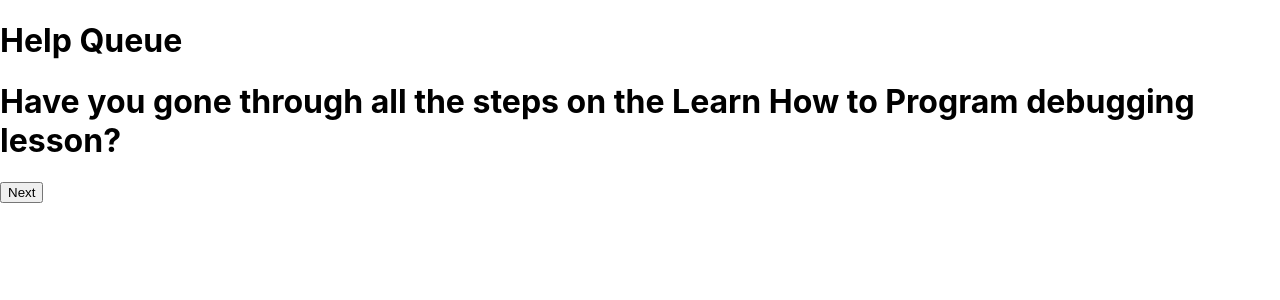
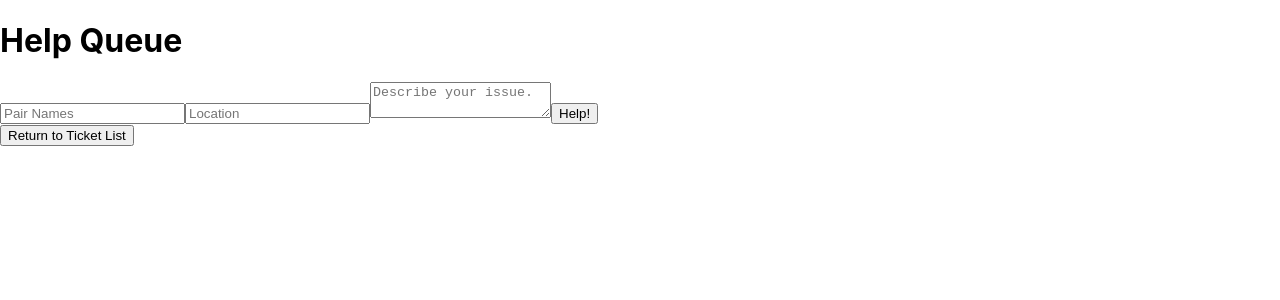
Before and after one commit to bowty14/help-queue-2, a React (Create React App) app: page / in a window 1280 px wide. Both pictures are taken after a click on the button "Add Ticket". Shown: the top 300 px of the page. Built offline with nearby package versions, Linux system fonts and the light colour scheme.

Commit message:
add ticket detail component

```diff
--- a/src/components/NewTicketForm.js
+++ b/src/components/NewTicketForm.js
@@ -1,11 +1,36 @@
 import React from "react";
+import { v4 } from 'uuid';
+import PropTypes from "prop-types";
 
 function NewTicketForm(props){
+
+  function handleNewTicketFormSubmission(event) {
+    event.preventDefault();
+    props.onNewTicketCreation({names: event.target.names.value, location: event.target.location.value, issue: event.target.issue.value, id: v4()});
+  }
+
   return (
     <React.Fragment>
-      <h3>This is a form.</h3>
+     <form onSubmit={handleNewTicketFormSubmission}>
+        <input
+          type='text'
+          name='names'
+          placeholder='Pair Names' />
+        <input
+          type='text'
+          name='location'
+          placeholder='Location' />
+        <textarea
+          name='issue'
+          placeholder='Describe your issue.' />
+        <button type='submit'>Help!</button>
+      </form>
     </React.Fragment>
   );
 }
 
+NewTicketForm.propTypes = {
+  onNewTicketCreation: PropTypes.func
+};
+
 export default NewTicketForm;
--- a/src/components/Ticket.js
+++ b/src/components/Ticket.js
@@ -4,9 +4,11 @@
 function Ticket(props){
   return (
     <React.Fragment>
-      <h3>{props.location} - {props.names}</h3>
-      <p><em>{props.issue}</em></p>
-      <hr/>
+      <div onClick = {() => props.whenTicketClicked(props.id)}>
+        <h3>{props.location} - {props.names}</h3>
+        <p><em>{props.issue}</em></p>
+        <hr/>
+      </div>
     </React.Fragment>
   );
 }
@@ -14,7 +16,9 @@
 Ticket.propTypes = {
   names: PropTypes.string.isRequired,
   location: PropTypes.string.isRequired,
-  issue: PropTypes.string.isRequired
+  issue: PropTypes.string.isRequired,
+  id: PropTypes.string,
+  whenTicketClicked: PropTypes.func
 };
 
 export default Ticket;
--- a/src/components/TicketControl.js
+++ b/src/components/TicketControl.js
@@ -1,9 +1,10 @@
 import React from 'react';
 import NewTicketForm from './NewTicketForm';
 import TicketList from './TicketList';
-import MessageOne from './MessageOne';
-import MessageTwo from './MessageTwo';
-import MessageThree from './MessageThree';
+import TicketDetail from './TicketDetail';
+// import MessageOne from './MessageOne';
+// import MessageTwo from './MessageTwo';
+// import MessageThree from './MessageThree';
 
 class TicketControl extends React.Component {
 
@@ -11,62 +12,61 @@
     super(props);
     this.state = {
       formVisibleOnPage: false,
-      counter: 0
+      //counter: 0,
+      masterTicketList: [],
+      selectedTicket: null
     };
   }
   handleClick = () => {
-    this.setState(prevState => ({
-      formVisibleOnPage: !prevState.formVisibleOnPage,
-    }));
+    if (this.state.selectedTicket != null) {
+      this.setState({
+        formVisibleOnPage: false,
+        selectedTicket: null
+      });
+    } else {
+      this.setState(prevState => ({
+        formVisibleOnPage: !prevState.formVisibleOnPage,
+      }));
+    }
   }
 
-  returnToList = () => {
-    this.setState({formVisibleOnPage: true});
+  handleAddingNewTicketToList = (newTicket) => {
+    const newMasterTicketList = this.state.masterTicketList.concat(newTicket);
+    this.setState({masterTicketList: newMasterTicketList,
+                  formVisibleOnPage: false });
   }
 
-  countClick = () => {
-    this.setState(prevState => ({
-      counter: prevState.counter + 1
-    }));
+  handleChangingSelectedTicket = (id) => {
+    const selectedTicket = this.state.masterTicketList.filter(ticket => ticket.id === id)[0];
+    this.setState({selectedTicket: selectedTicket});
   }
+
+
+  // countClick = () => {
+  //   this.setState(prevState => ({
+  //     counter: prevState.counter + 1
+  //   }));
+  // }
 
   render(){
     let currentlyVisibleState = null;
     let buttonText = null;
-    let addTicketButton = null;
-
-    if(this.state.formVisibleOnPage) {
-      currentlyVisibleState = <NewTicketForm />
+    if (this.state.selectedTicket != null) {
+      currentlyVisibleState = <TicketDetail ticket={this.state.selectedTicket} />
       buttonText = "Return to Ticket List";
-      addTicketButton = <button onClick={this.returnToList}>{buttonText}</button>
-
+        }
+    else if (this.state.formVisibleOnPage) {
+      currentlyVisibleState = <NewTicketForm onNewTicketCreation={this.handleAddingNewTicketToList} />
+      buttonText = "Return to Ticket List";
     } else {
-      currentlyVisibleState = <TicketList />
+      currentlyVisibleState = <TicketList ticketList={this.state.masterTicketList} onTicketSelection={this.handleChangingSelectedTicket} />; // new code
       buttonText = "Add Ticket";
-      addTicketButton =  <button onClick={this.countClick}>{buttonText}</button>
-      if(this.state.counter === 1 ) {
-        currentlyVisibleState = <MessageOne />
-        buttonText = "Next";
-        console.log(this.state.counter);
-        addTicketButton =  <button onClick={this.countClick}>{buttonText}</button>
-      } else if(this.state.counter === 2) {
-        currentlyVisibleState = <MessageTwo />
-        buttonText = "Next";
-        console.log(this.state.counter);
-        addTicketButton =  <button onClick={this.countClick}>{buttonText}</button>
-      } else if(this.state.counter === 3) {
-        currentlyVisibleState = <MessageThree />
-        buttonText = "Next";
-        console.log(this.state.counter);
-        addTicketButton =  <button onClick={this.handleClick}>{buttonText}</button>
-        // this.setState({counter: 0});
-      }
     }
 
     return (
       <React.Fragment>
         {currentlyVisibleState}
-        {addTicketButton}
+        <button onClick={this.handleClick}>{buttonText}</button>
       </React.Fragment>
     );
   }
@@ -74,3 +74,76 @@
 }
 
 export default TicketControl;
+
+
+
+
+
+
+
+// class TicketControl extends React.Component {
+
+//   constructor(props) {
+//     super(props);
+//     this.state = {
+//       formVisibleOnPage: false,
+//       masterTicketList: [],
+//       counter: 0
+
+//     };
+
+//   }
+
+//   handleClick = () => {
+//     if (this.state.counter <= 3) {
+//       this.setState(prevState => ({
+//         counter: prevState.counter + 1
+
+//       }));
+//     } else {
+
+//       this.setState(prevState => ({
+//         formVisibleOnPage: !prevState.formVisibleOnPage,
+//         counter: 0
+//       }));
+//     }
+//   }
+
+//   handleAddingNewTicketToList = (newTicket) => {
+//     const newMasterTicketList = this.state.masterTicketList.concat(newTicket);
+//     this.setState({
+//       masterTicketList: newMasterTicketList,
+//       formVisibleOnPage: false
+//     });
+//   }
+
+//   render() {
+//     let currentlyVisibleState = null;
+//     let buttonText = null;
+//     if (this.state.counter == 0) {
+//       currentlyVisibleState = <TicketList ticketList={this.state.masterTicketList}/>
+//       buttonText = "Add ticket!";
+//     } else if (this.state.counter == 1) {
+//       currentlyVisibleState = <Help />
+//       buttonText = "Yes I've done the steps";
+//     } else if (this.state.counter == 2) {
+//       currentlyVisibleState = <Steps />
+//       buttonText = "Help me";
+//     } else if (this.state.counter == 3) {
+//       currentlyVisibleState = <Fifteen />
+//       buttonText = "Please, I've done it all";
+//     } else if (this.state.counter == 4) {
+//       currentlyVisibleState = <NewTicketForm onNewTicketCreation={this.handleAddingNewTicketToList}/>
+//       buttonText = "Return to List";
+//     }
+
+//     return (
+//       <React.Fragment>
+//         {currentlyVisibleState}
+//         <button onClick={this.handleClick}>{buttonText}</button>
+//       </React.Fragment>
+//     );
+//   }
+// }
+
+// export default TicketControl;
--- /dev/null
+++ b/src/components/TicketDetail.js
@@ -0,0 +1,19 @@
+import React from "react";
+import PropTypes from "prop-types"
+function TicketDetail(props) {
+  const { ticket } = props;
+  return (
+    <React.Fragment>
+      <h1>Ticket Detail</h1>
+      <h3>{ticket.location} - {ticket.names}</h3>
+      <p><em>{ticket.issue}</em></p>
+      <hr />
+      </React.Fragment>
+  );
+}
+
+TicketDetail.propTypes = {
+  ticket: PropTypes.object
+};
+
+export default TicketDetail;
--- a/src/components/TicketList.js
+++ b/src/components/TicketList.js
@@ -1,38 +1,33 @@
 import React from "react";
 import Ticket from "./Ticket";
+import PropTypes from "prop-types";
 
 
-const masterTicketList = [
-  {
-    names: 'Thato and Haley',
-    location: '3A',
-    issue: 'Firebase won\'t save record. Halp.'
-  },
-  {
-    names: 'Sleater and Kinney',
-    location: '4B',
-    issue: 'Prop types are throwing an error.'
-  },
-  {
-    names: 'Imani & Jacob',
-    location: '9F',
-    issue: 'Child component isn\'t rendering.'
-  }
-];
 
 
-function TicketList(){
+
+function TicketList(props){
   return (
     <React.Fragment>
       <hr />
-      {masterTicketList.map((ticket, index) =>
-        <Ticket names={ticket.names}
-          location={ticket.location}
-          issue={ticket.issue}
-          key={index}/>
+      {props.ticketList.map((ticket) => // Loop through the list passed down from TicketControl.
+        <Ticket
+          whenTicketClicked = {props.onTicketSelection}
+          names = {ticket.names}
+          location = {ticket.location}
+          issue = {ticket.issue}
+          id = {ticket.id}
+          key = {ticket.id}/>
+
       )}
     </React.Fragment>
   );
 }
 
+// Add propTypes for ticketList.
+TicketList.propTypes = {
+  ticketList: PropTypes.array,
+  onTicketSelection: PropTypes.func
+};
+
 export default TicketList;
```
